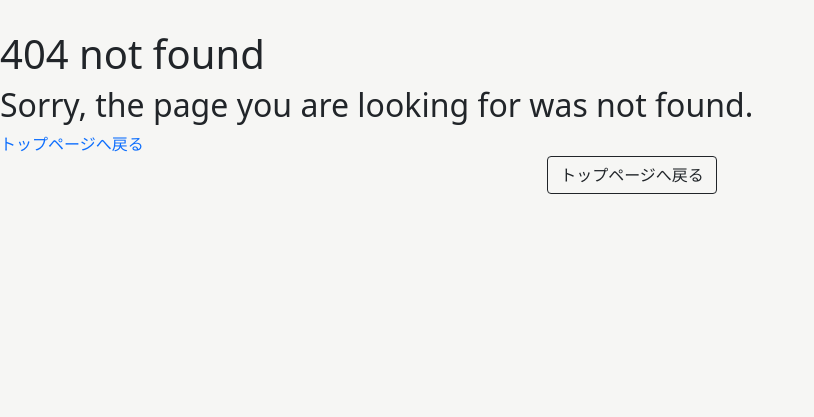
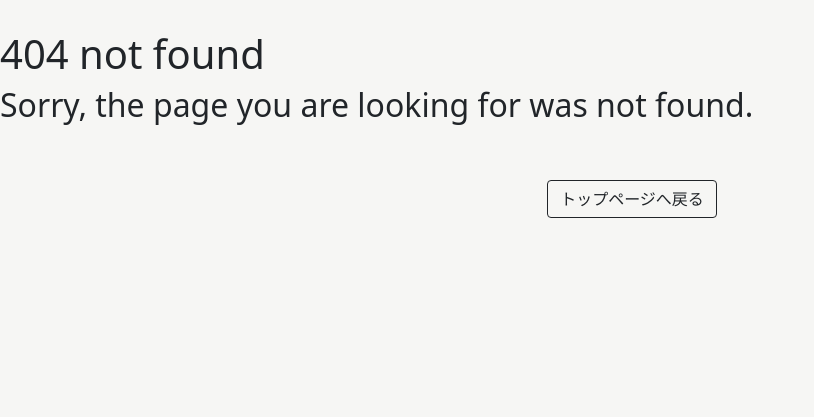
Before and after one commit to manasan-iTL/ochiba-backend, a Django app: template templates/404.html in a window 1280 px wide. Shown: the part 58-475 px from the top of the page, without its empty margins (0-814 px from the left). Run offline with Django 3.2, Linux system fonts and the light colour scheme; the template is opened without the code that fills it, so the values that code supplies are empty; some libraries are stand-ins or nearby versions; some web fonts are replaced.

Commit message:
templateを修正

```diff
--- a/templates/404.html
+++ b/templates/404.html
@@ -3,8 +3,7 @@
 {% block main %}
 <h1>404 not found</h1>
 <h2>Sorry, the page you are looking for was not found.</h2>
-<a href="">トップページへ戻る</a>
 <div class="col text-center">
-  <a class="btn btn-outline-dark mb-5" href="">トップページへ戻る</a>
+  <a class="btn btn-outline-dark my-5" href="{% url 'index' %}">トップページへ戻る</a>
 </div>
 {% endblock %}
```
